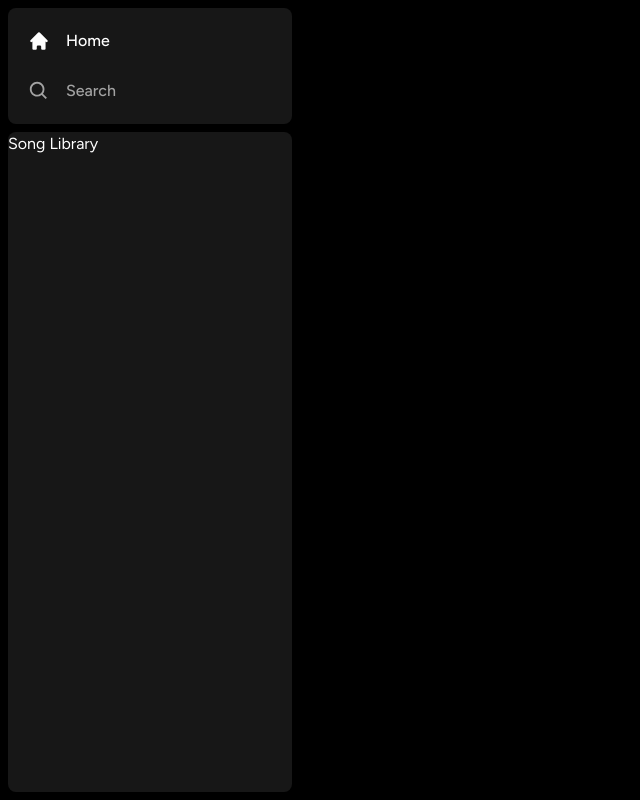
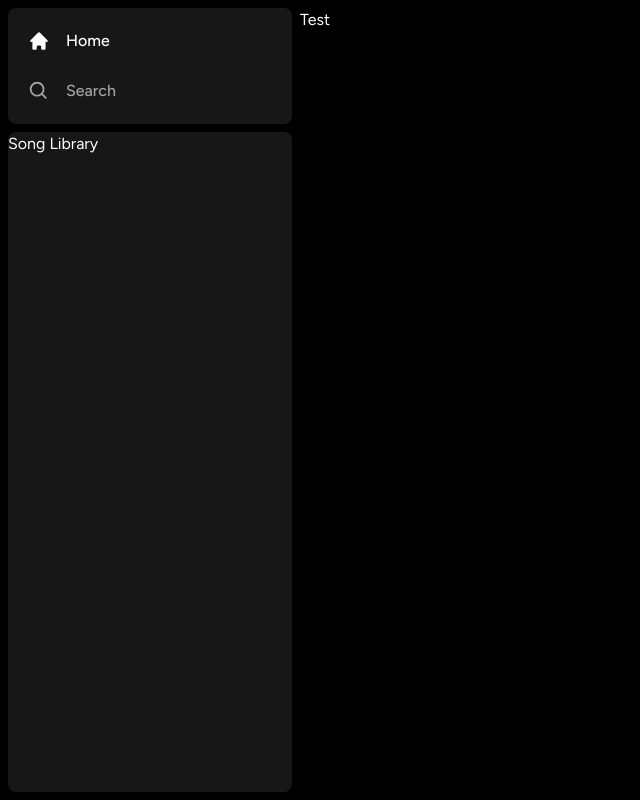
Before and after one commit to GrungeElFz/NextJS_Spotify.Clone, a Next.js app: page / in a window 1280 px wide. Shown: the whole page, without its empty margins (0-640 px from the left). Built offline with nearby package versions, Linux system fonts and the light colour scheme.

Commit message:
Modified:   Added `<main className="..">` `{children}` in `SideBar` component (components/SideBar.tsx)

```diff
--- a/components/SideBar.tsx
+++ b/components/SideBar.tsx
@@ -44,6 +44,8 @@ const SideBar: React.FC<SideBarProps> = ({ children }) => {
 
         <Box className="overflow-y-auto h-full">Song Library</Box>
       </div>
+
+      <main className="flex-1 h-full overflow-auto py-2">{children}</main>
     </div>
   );
 };
```
